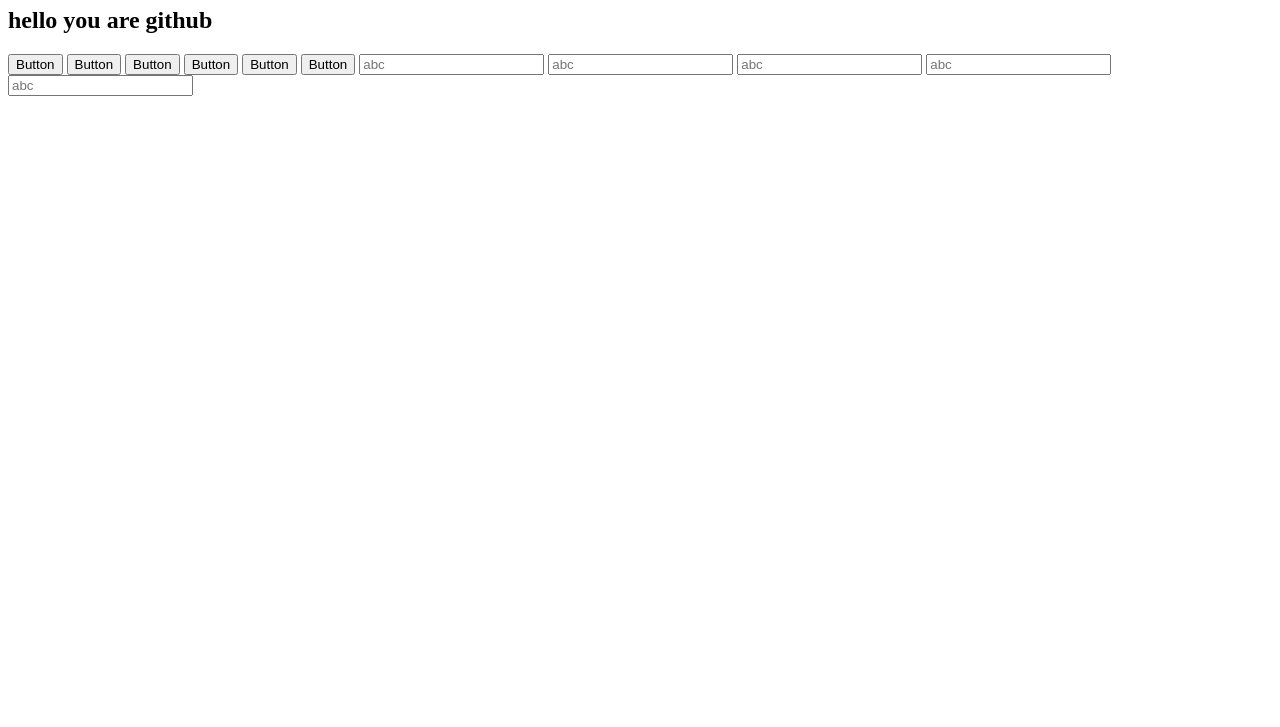
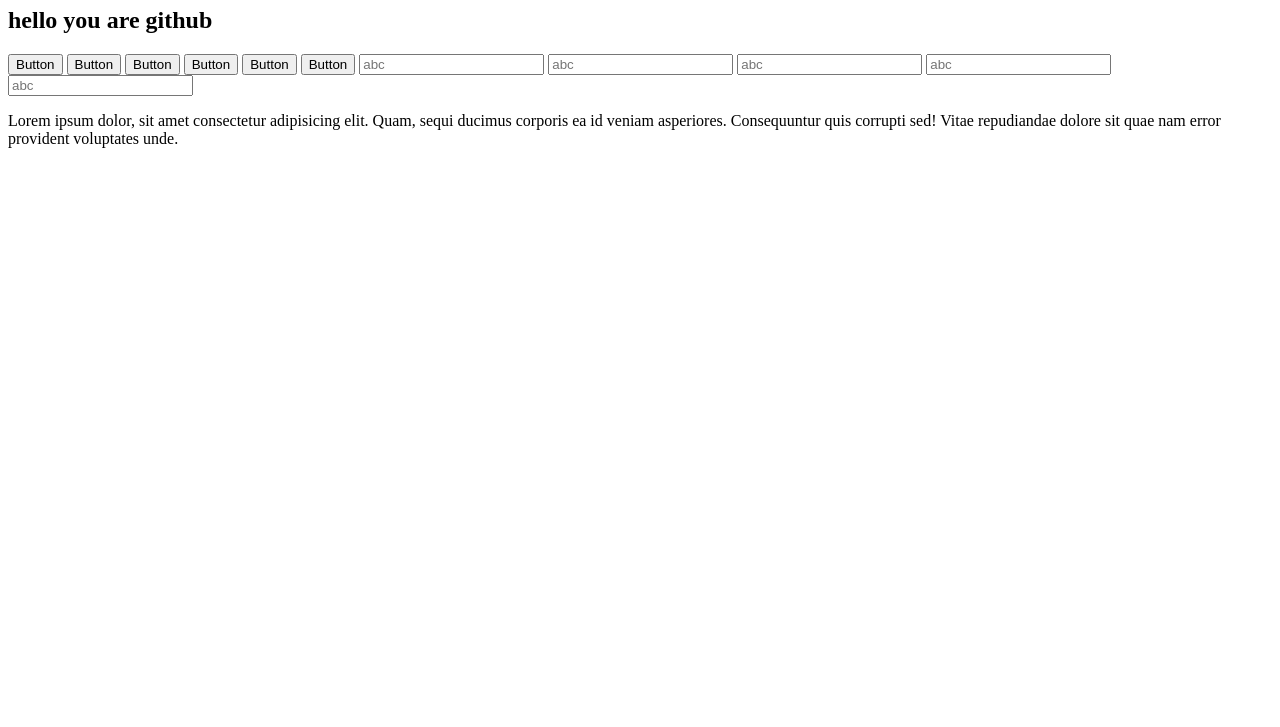
Before and after one commit to danishriazprogramer/github-pro, a plain HTML site: page index.html in a window 1280 px wide. Shown: the part 73-800 px from the top of the page. Drawn offline with Linux system fonts and the light colour scheme.

Commit message:
adding file

```diff
--- a/index.html
+++ b/index.html
@@ -24,5 +24,6 @@
     <input type="text" placeholder="abc">
     <input type="text" placeholder="abc">
     <input type="text" placeholder="abc">
+    <p>Lorem ipsum dolor, sit amet consectetur adipisicing elit. Quam, sequi ducimus corporis ea id veniam asperiores. Consequuntur quis corrupti sed! Vitae repudiandae dolore sit quae nam error provident voluptates unde.</p>
 </body>
 </html>
```
